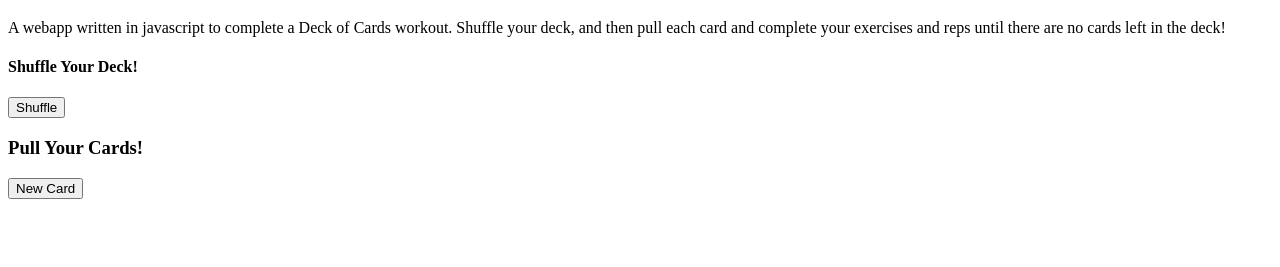
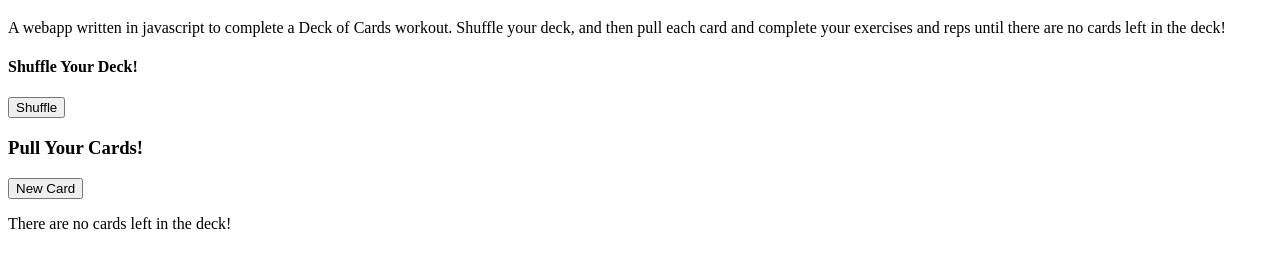
Before and after one commit to blindkratos/deckofcards, a plain HTML site: page index.html in a window 1280 px wide. Both pictures are taken after a click on the button "New Card". Shown: the part 61-328 px from the top of the page. Drawn offline with Linux system fonts and the light colour scheme.

Commit message:
Update index.html
updated the way cards are returned

```diff
--- a/index.html
+++ b/index.html
@@ -2,6 +2,7 @@
 <html>
     <head>
         <title>deckOfCards WebApp</title>
+        <link rel="stylesheet" href="./style.css">
         <script>
             const originalDeck = ["ACE of Hearts", "2 of Hearts", "3 of Hearts", "4 of Hearts", "5 of Hearts", "6 of Hearts", "7 of Hearts", "8 of Hearts", "9 of Hearts", "10 of Hearts", "JACK of Hearts", "QUEEN of Hearts", "KING of Hearts", "ACE of Clubs", "2 of Clubs", "3 of Clubs", "4 of Clubs", "5 of Clubs", "6 of Clubs", "7 of Clubs", "8 of Clubs", "9 of Clubs", "10 of Clubs", "JACK of Clubs","QUEEN of Clubs","KING of Clubs","ACE of Diamonds", "2 of Diamonds", "3 of Diamonds","4 of Diamonds","5 of Diamonds","6 of Diamonds","7 of Diamonds","8 of Diamonds","9 of Diamonds","10 of Diamonds","JACK of Diamonds","QUEEN of Diamonds","KING of Diamonds","ACE of Spades", "2 of Spades", "3 of Spades","4 of Spades","5 of Spades","6 of Spades","7 of Spades","8 of Spades","9 of Spades","10 of Spades","JACK of Spades","QUEEN of Spades","KING of Spades","Joker One", "Joker Two"];
 
@@ -24,9 +25,9 @@
 
             function pullCard(deck) {
                 if (deck.length > 0) {
-                    return alert(deck.shift());
+                    return (deck.shift());
                 } else {
-                    return alert("There are no cards left in the deck!");
+                    return "There are no cards left in the deck!";
                 }
             }
         </script>
@@ -43,7 +44,8 @@
         </div>
         <div id="pullCard">
             <h3>Pull Your Cards!</h3>
-            <button type="button" onclick="pullCard(randomDeck)">New Card</button>
+            <button type="button" onclick="document.getElementById('returnedCard').innerHTML = pullCard(randomDeck)">New Card</button>
+            <p id="returnedCard"></p>
         </div>
     </body>
 </html>
```
